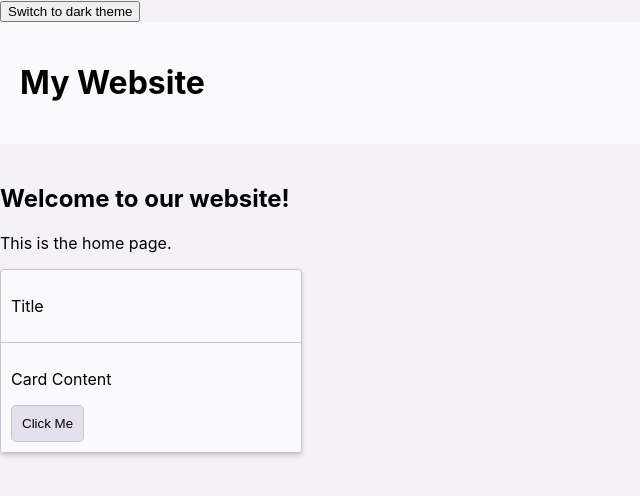
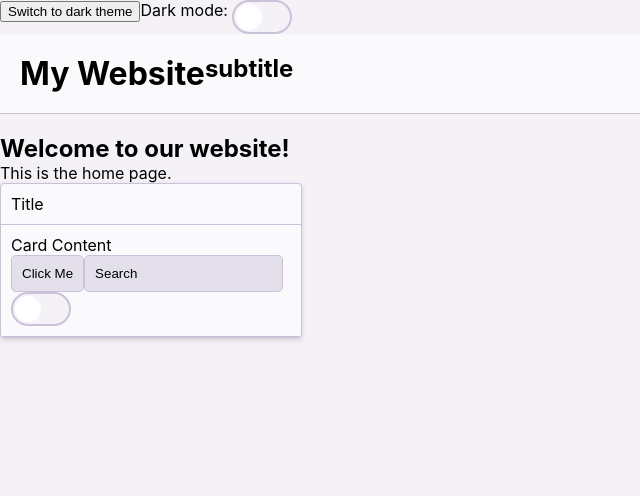
Before and after one commit to PierreChavez/webui, a React (Create React App) app: page / in a window 1280 px wide. Shown: the top 496 px of the page, without its empty margins (0-640 px from the left). Built offline with nearby package versions, Linux system fonts and the light colour scheme.

Commit message:
toggle switch

```diff
--- a/src/App.jsx
+++ b/src/App.jsx
@@ -12,18 +12,21 @@ const handleSearchSubmit = (searchTerm) => {
 function App() {
 
   const [theme, setTheme] = useState('light');
+  const [isChecked, setIsChecked] = useState(false);
+
 
   useEffect(() => {
     document.body.setAttribute('data-theme', theme);
   }, [theme]);
 
-  const handleToggle = () => {
+  const handleToggle = (checked) => {
     setTheme(theme === 'light' ? 'dark' : 'light');
+    setIsChecked(checked);
   };
 
   return (
     <div className="App fullHeight" style={{ color: 'var(--primary-color)', backgroundColor: 'var(--background-color)' }}>
-            <ThemeSwitcher theme={theme} onToggle={handleToggle} />
+      <ThemeSwitcher theme={theme} onToggle={handleToggle} />
       <HomePage onSearchSubmit={handleSearchSubmit} />
     </div>
   );
--- a/src/components/atoms/Button/Button.module.css
+++ b/src/components/atoms/Button/Button.module.css
@@ -1,8 +1,14 @@
 .button {
   padding: 10px;
-    background-color: var(--button-color);
+  background-color: var(--secondary-light-color);
   color: var(--primary-color);
   border: 1px solid var(--border-color);
   border-radius: 5px;
   cursor: pointer;
 }
+
+
+.button:hover {
+  border: 1px solid var(--emphasis-color);
+
+}
--- a/src/components/atoms/Input/Input.jsx
+++ b/src/components/atoms/Input/Input.jsx
@@ -1,7 +1,7 @@
 import React from 'react';
 import styles from './Input.module.css';
 
-const Input = ({ type, id, onChange, value }) => (
-  <input className={styles.input} type={type} id={id} onChange={onChange} value={value} />
+const Input = ({ type, id, onChange, placeholder, value }) => (
+  <input className={styles.input} type={type} id={id} onChange={onChange} value={value} placeholder={placeholder} />
 );
 export default Input;
--- a/src/components/atoms/Input/Input.module.css
+++ b/src/components/atoms/Input/Input.module.css
@@ -1,6 +1,31 @@
 .input {
     padding: 10px;
     border: 1px solid;
-    border-color: gray ;
+    color: var(--primary-color);
+    background-color: var(--secondary-light-color);
+    border-color: var(--border-color);
     border-radius: 5px;
 }
+
+
+.input:hover {
+    border: 1px solid var(--emphasis-color);
+}
+
+
+.input:focus {
+    outline-width: 0;
+    border: 1px solid var(--emphasis-color);
+}
+
+
+.input::placeholder {
+    color: var(--primary-color);
+    opacity: 1;
+    /* Firefox */
+}
+
+.input::-ms-input-placeholder {
+    /* Edge 12 -18 */
+    color: var(--primary-color);
+}
--- /dev/null
+++ b/src/components/atoms/ToggleSwitch/ToggleSwitch.jsx
@@ -0,0 +1,11 @@
+import React from 'react';
+import styles from './ToggleSwitch.module.css';
+
+const ToggleSwitch = ({ checked, onChange=(checked=false)=>{console.log('is checked:', checked)} }) => (
+  <label className={styles.ToggleSwitch}>
+    <input type="checkbox" checked={checked} onChange={(e) => onChange(e.target.checked)} />
+    <span className={styles.slider + ' ' + styles.round}></span>
+  </label>
+);
+
+export default ToggleSwitch;
--- /dev/null
+++ b/src/components/atoms/ToggleSwitch/ToggleSwitch.module.css
@@ -0,0 +1,57 @@
+/* atoms/ToggleSwitch.module.css */
+.ToggleSwitch {
+  position: relative;
+  display: inline-block;
+  width: 60px;
+  height: 34px;
+}
+
+.ToggleSwitch input {
+  opacity: 0;
+  width: 0;
+  height: 0;
+}
+
+.slider {
+  position: absolute;
+  cursor: pointer;
+  top: 0;
+  left: 0;
+  right: 0;
+  bottom: 0;
+  background-color: var(--background-color);
+  transition: .4s;
+  border: 2px solid var(--border-color);
+  border-radius: 34px;
+}
+
+.slider:before {
+  position: absolute;
+  content: "";
+  height: 26px;
+  width: 26px;
+  left: 2px;
+  bottom: 2px;
+  background-color: white;
+  transition: .4s;
+  border-radius: 50%;
+}
+
+input:checked + .slider {
+  background-color: var(--background-color);
+  border: 2px solid var(--emphasis-color);
+
+}
+
+input:checked + .slider:before {
+  transform: translateX(26px);
+}
+
+/* Rounded sliders */
+.slider.round {
+  border-radius: 34px;
+}
+
+.slider.round:before {
+  border-radius: 50%;
+}
--- a/src/components/organisms/Header/Header.jsx
+++ b/src/components/organisms/Header/Header.jsx
@@ -1,11 +1,15 @@
 // Header.js
 import React from 'react';
-import SearchForm from '../../molecules/SearchForm/SearchForm';
 import styles from './Header.module.css';
 
-const Header = ({ onSearchSubmit }) => (
+const Header = ({ title, children }) => (
   <header className={styles.header} style={{ color: 'var(--primary-color)', backgroundColor: 'var(--secondary-color)' }}>
-    <h1>My Website</h1>
+    <div>
+      <h1>{title}</h1>
+    </div>
+    {
+      children
+    }
   </header>
 );
 
--- a/src/components/organisms/Header/Header.module.css
+++ b/src/components/organisms/Header/Header.module.css
@@ -1,4 +1,6 @@
 .header {
     background-color: lightgray;
     padding: 20px;
+    display: flex;
+    border-bottom: 1px solid var(--border-color);
 }
--- a/src/components/templates/PageTemplate/PageTemplate.jsx
+++ b/src/components/templates/PageTemplate/PageTemplate.jsx
@@ -1,11 +1,12 @@
 import React from 'react';
 import Header from '../../organisms/Header/Header';
-import LoginModal from '../../organisms/LoginModal/LoginModal';
 import styles from './PageTemplate.module.css';
 
 const PageTemplate = ({ onSearchSubmit, children }) => (
   <div className={styles.pageTemplate} style={{ color: 'var(--primary-color)', backgroundColor: 'var(--background-color)' }}>
-    <Header onSearchSubmit={onSearchSubmit} />
+    <Header onSearchSubmit={onSearchSubmit} title='My Website'>
+      <h2>subtitle</h2>
+    </Header>
     <main>{children}</main>
   </div>
 );
--- a/src/pages/HomePage/HomePage.jsx
+++ b/src/pages/HomePage/HomePage.jsx
@@ -1,9 +1,10 @@
 import React from 'react';
+import Button from '../../components/atoms/Button/Button';
+import Input from '../../components/atoms/Input/Input';
+import ToggleSwitch from '../../components/atoms/ToggleSwitch/ToggleSwitch';
+import Card from '../../components/organisms/Card/Card';
 import PageTemplate from '../../components/templates/PageTemplate/PageTemplate';
 import styles from './HomePage.module.css';
-import Card from '../../components/organisms/Card/Card';
-import LoginModal from '../../components/organisms/LoginModal/LoginModal';
-import Button from '../../components/atoms/Button/Button';
 
 const HomePage = ({ onSearchSubmit, children }) => (
   <div className={styles.homePage}>
@@ -13,6 +14,8 @@ const HomePage = ({ onSearchSubmit, children }) => (
       <Card title="Title">
         <p>Card Content</p>
         <Button>Click Me</Button>
+        <Input placeholder='Search'/>
+        <ToggleSwitch />
 
       </Card>
     </PageTemplate>
--- a/src/themes/ThemeSwitcher.jsx
+++ b/src/themes/ThemeSwitcher.jsx
@@ -1,9 +1,14 @@
 import React from 'react';
+import ToggleSwitch from '../components/atoms/ToggleSwitch/ToggleSwitch';
 
 const ThemeSwitcher = ({ theme, onToggle }) => (
-    <button onClick={onToggle}>
-        Switch to {theme === 'light' ? 'dark' : 'light'} theme
-    </button>
+    <div>
+        <button onClick={onToggle}>
+            Switch to {theme === 'light' ? 'dark' : 'light'} theme
+        </button>
+        <span>Dark mode: </span>
+        <ToggleSwitch checked={theme === 'dark'} onChange={onToggle} />
+    </div>
 );
 
 export default ThemeSwitcher;
--- a/src/themes/themes.module.css
+++ b/src/themes/themes.module.css
@@ -1,9 +1,14 @@
+* {
+    margin: 0;
+}
+
 :root {
     --primary-color: black;
     --background-color: #F4F2F7;
     --secondary-color: #FAF9FB;
     --border-color: #CBC2D9;
-    --button-color: #E4E0EB;
+    --secondary-light-color: #E4E0EB;
+    --emphasis-color: #FA1D4E;
 
 }
 
@@ -11,7 +16,7 @@
     --primary-color: white;
     --background-color: #121019;
     --secondary-color: #251F33;
-    --border-color: #3A3350;
+    --secondary-light-color: #3A3350;
     --button-color: #2D283E;
 
 }
```
Also changed, not shown: 1 other file (tests, documents, lock files or other folders). Lines whose indentation alone changed are shown as unchanged.
